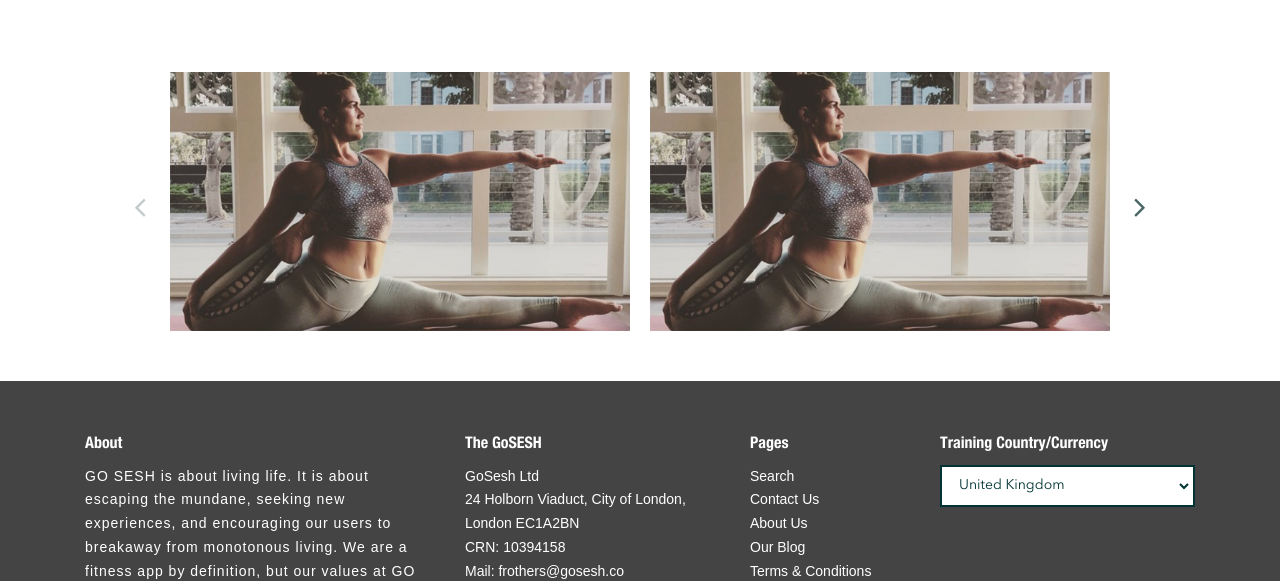
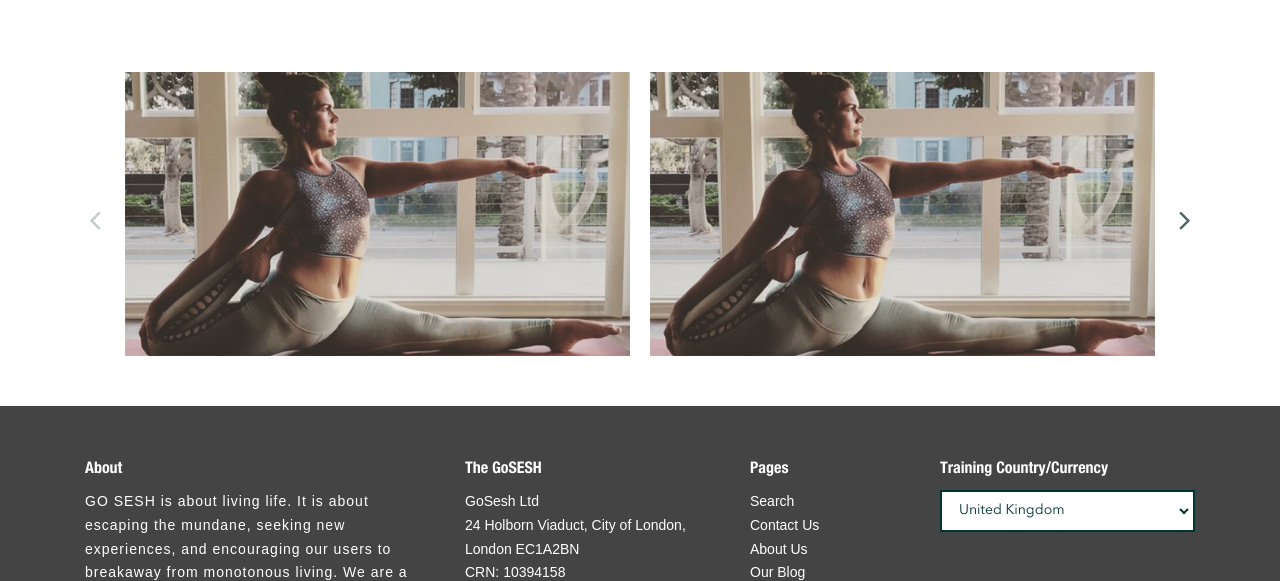
Before and after one commit to thebuildersnetwork/html, a plain HTML site: page session.html in a window 1280 px wide. Shown: the part 1283-1864 px from the top of the page. Drawn offline with Linux system fonts and the light colour scheme; files whose address does not match are found by name.

Commit message:
fix slider-1

```diff
--- a/session.html
+++ b/session.html
@@ -129,7 +129,7 @@
                     </div>
                 </div>
             </div>
-            <div class="highlight">
+            <div class="highlight no-padding">
                 <div class="slider-1  wow fadeInUp">
                     <div>
                         <a href="#" title=""><img src="images/slider/photo-1.jpg"></a>
```
